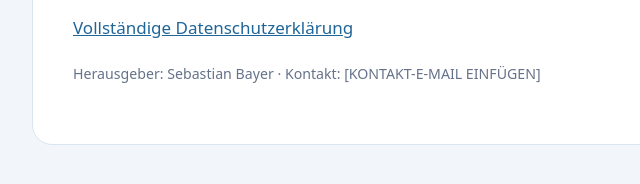
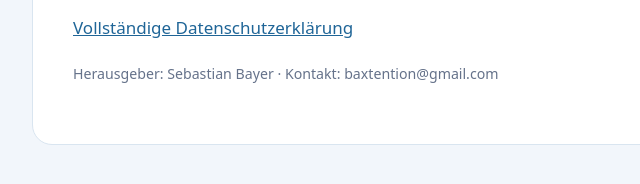
Before and after one commit to SebastianMBy/genderfrei-datenschutz, a plain HTML site: page index.html in a window 1280 px wide. Shown: the part 668-852 px from the top of the page, 187-827 px from the left. Drawn offline with Linux system fonts and the light colour scheme.

Commit message:
Change contact email in index.html
Updated contact email in the footer.

```diff
--- a/index.html
+++ b/index.html
@@ -1,2 +1,2 @@
 <!doctype html>
-<html lang="de"><head><meta charset="utf-8"><meta name="viewport" content="width=device-width,initial-scale=1"><title>Genderfrei – Browsererweiterung</title><style>body{margin:0;font:17px/1.65 system-ui,sans-serif;color:#10182f;background:#f2f6fb}main{max-width:760px;margin:60px auto;padding:40px;background:#fff;border:1px solid #d9e5f0;border-radius:20px}h1{color:#071038;font-size:42px;margin:0}h2{margin-top:35px;color:#071038}a{color:#1f6597}small{color:#65728a}.badge{display:inline-block;margin:18px 5px 10px 0;padding:6px 11px;border-radius:20px;background:#e7f2fb;color:#1f6597;font-weight:650}</style></head><body><main><h1>Genderfrei</h1><p>Webseiten einfach lesen.</p><span class="badge">Lokal</span><span class="badge">Kostenlos</span><span class="badge">Ohne Tracking</span><h2>Was macht Genderfrei?</h2><p>Die Browsererweiterung blendet Genderzeichen in sichtbaren Webseitentexten lokal aus. Sie kann vollständig oder für einzelne Webseiten deaktiviert werden und erlaubt eigene Ersetzungen.</p><h2>Datenschutz</h2><p>Webseitentexte werden ausschließlich im Browser verarbeitet und weder gespeichert noch übertragen. Einstellungen bleiben lokal auf dem jeweiligen Gerät. Es gibt keine Werbung, Analyse oder Benutzerkonten.</p><p><a href="datenschutz.html">Vollständige Datenschutzerklärung</a></p><p><small>Herausgeber: Sebastian Bayer · Kontakt: [KONTAKT-E-MAIL EINFÜGEN]</small></p></main></body></html>
+<html lang="de"><head><meta charset="utf-8"><meta name="viewport" content="width=device-width,initial-scale=1"><title>Genderfrei – Browsererweiterung</title><style>body{margin:0;font:17px/1.65 system-ui,sans-serif;color:#10182f;background:#f2f6fb}main{max-width:760px;margin:60px auto;padding:40px;background:#fff;border:1px solid #d9e5f0;border-radius:20px}h1{color:#071038;font-size:42px;margin:0}h2{margin-top:35px;color:#071038}a{color:#1f6597}small{color:#65728a}.badge{display:inline-block;margin:18px 5px 10px 0;padding:6px 11px;border-radius:20px;background:#e7f2fb;color:#1f6597;font-weight:650}</style></head><body><main><h1>Genderfrei</h1><p>Webseiten einfach lesen.</p><span class="badge">Lokal</span><span class="badge">Kostenlos</span><span class="badge">Ohne Tracking</span><h2>Was macht Genderfrei?</h2><p>Die Browsererweiterung blendet Genderzeichen in sichtbaren Webseitentexten lokal aus. Sie kann vollständig oder für einzelne Webseiten deaktiviert werden und erlaubt eigene Ersetzungen.</p><h2>Datenschutz</h2><p>Webseitentexte werden ausschließlich im Browser verarbeitet und weder gespeichert noch übertragen. Einstellungen bleiben lokal auf dem jeweiligen Gerät. Es gibt keine Werbung, Analyse oder Benutzerkonten.</p><p><a href="datenschutz.html">Vollständige Datenschutzerklärung</a></p><p><small>Herausgeber: Sebastian Bayer · Kontakt: baxtention@gmail.com</small></p></main></body></html>
```
